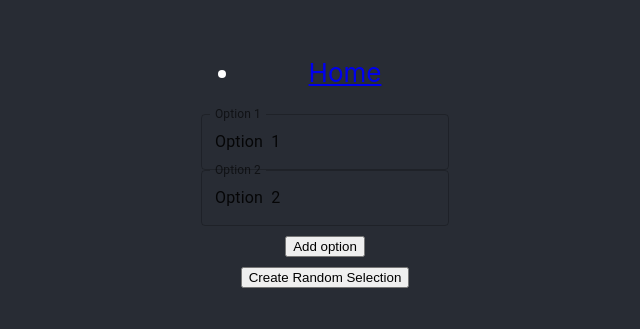
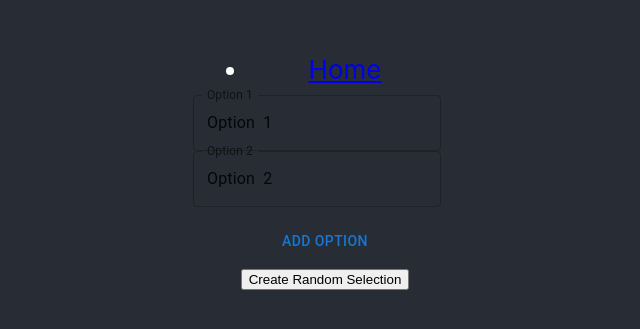
Before and after one commit to Shloyem/random-picker-fe, a React (Create React App) app: page / in a window 1280 px wide. Shown: the part 241-570 px from the top of the page, without its empty margins (315-955 px from the left). Built offline with nearby package versions, Linux system fonts and the light colour scheme.

Commit message:
Add Grid and Button for options UI layout, to be improved

```diff
--- a/src/components/OptionsContainer.tsx
+++ b/src/components/OptionsContainer.tsx
@@ -1,4 +1,4 @@
-import { Button, TextField } from '@mui/material';
+import { Button, TextField, Grid } from '@mui/material';
 import DeleteIcon from '@mui/icons-material/Delete';
 
 type propsInfo = {
@@ -30,38 +30,64 @@ export default function OptionsContainer(props: propsInfo): JSX.Element {
   }
 
   return (
-    <div>
+    <Grid container direction="column" spacing={2}>
       {options.map((value, index) => (
-        <div key={index}>
-          <TextField
-            key={index}
-            label={`Option ${index + 1}`}
-            color="secondary"
-            value={value}
-            onChange={(e) => {
-              updateOption(index, e.target.value);
-            }}
-          />
+        <Grid
+          key={`grid-item-${index}`}
+          container
+          direction="row"
+          alignItems="center"
+          spacing={2}
+        >
           {index >= 2 ? (
+            <Grid item>
               <Button
                 variant="outlined"
                 startIcon={<DeleteIcon />}
                 size="small"
-              key={index}
-              onClick={() => {
-                removeOption(index);
-              }}
+                key={`remove-button2-${index}`}
+                onClick={() => removeOption(index)}
+                fullWidth
+                // sx={{ display: 'none' }}
               >
-              Remove option
+                Remove
               </Button>
+            </Grid>
           ) : (
             <></>
           )}
-        </div>
+          <Grid item>
+            <TextField
+              key={`text-field-${index}`}
+              label={`Option ${index + 1}`}
+              color="secondary"
+              value={value}
+              onChange={(e) => updateOption(index, e.target.value)}
+              fullWidth
+              sx={{ width: '100%' }} // Ensure the TextField takes up the full width of its container
+            />
+          </Grid>
+          {index >= 2 ? (
+            <Grid item>
+              <Button
+                variant="outlined"
+                startIcon={<DeleteIcon />}
+                size="small"
+                key={`remove-button-${index}`}
+                onClick={() => removeOption(index)}
+                fullWidth
+              >
+                Remove
+              </Button>
+            </Grid>
+          ) : (
+            <></>
+          )}
+        </Grid>
       ))}
-      <div>
-        <button onClick={addOption}>Add option</button>
-      </div>
-    </div>
+      <Grid item>
+        <Button onClick={addOption}>Add option</Button>
+      </Grid>
+    </Grid>
   );
 }
```
Lines whose indentation alone changed are shown as unchanged.
